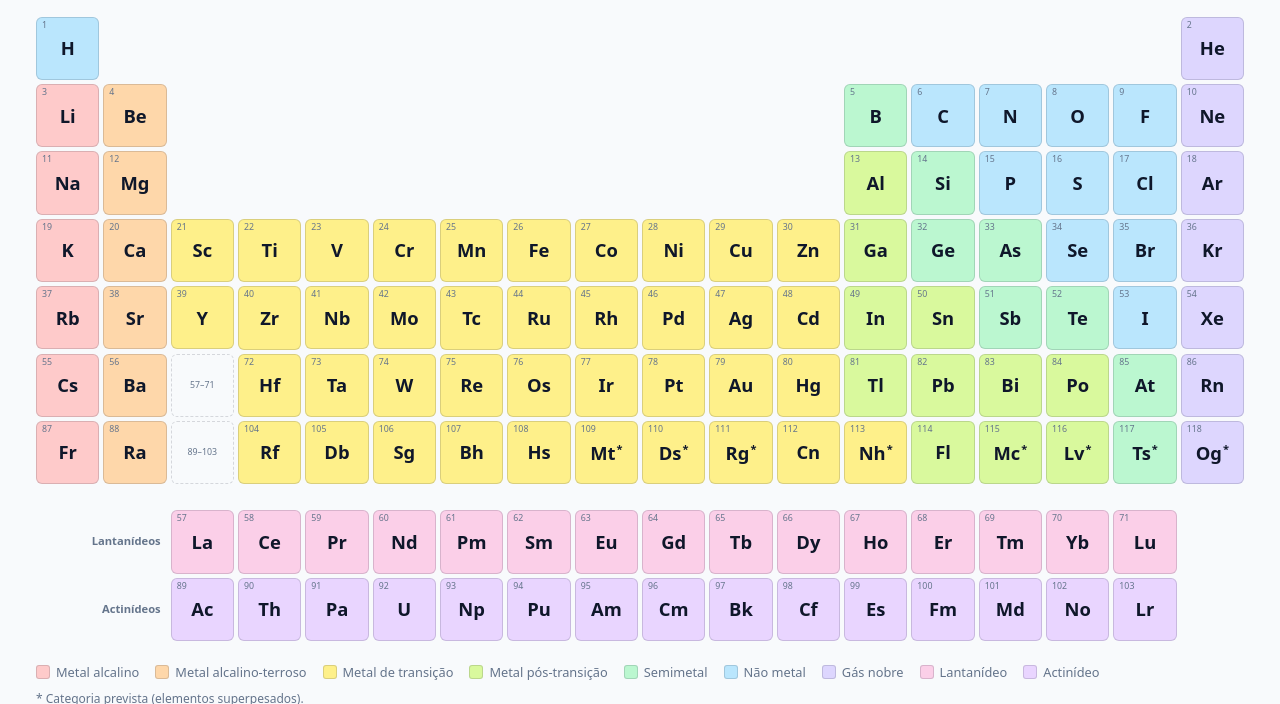
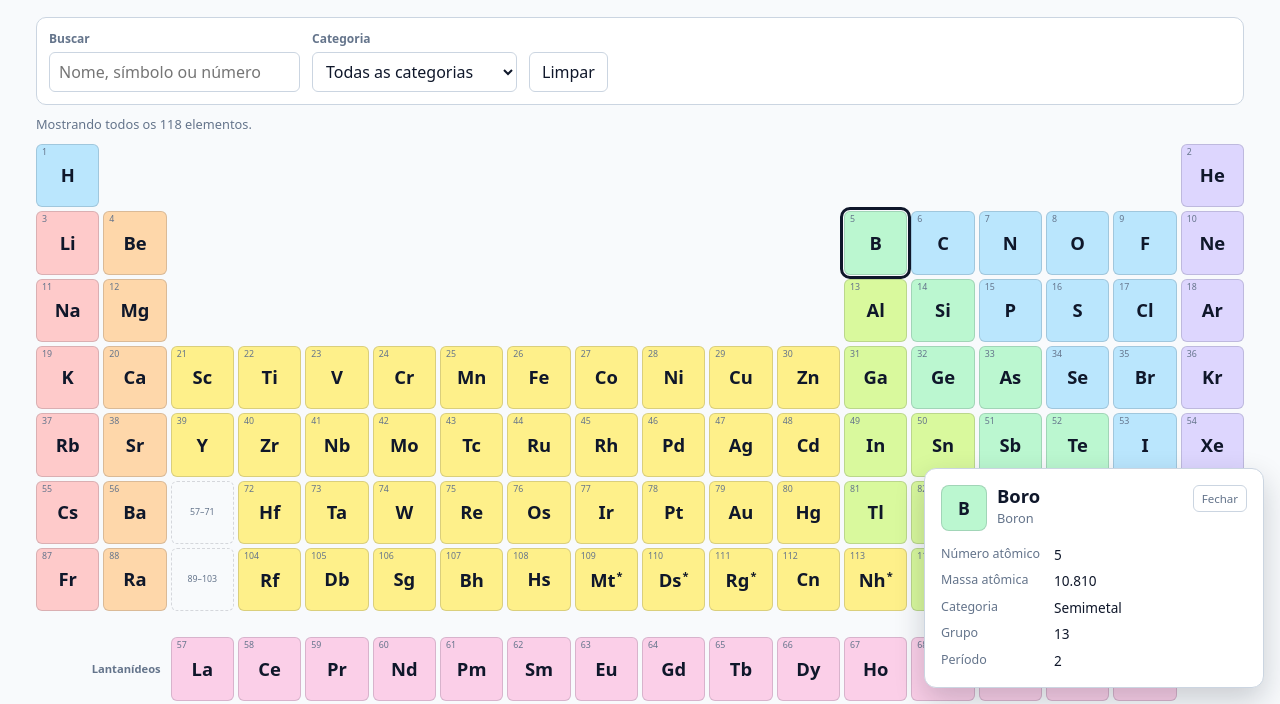
Before and after one commit to wenderson-hgs/projeto, a website built with Vite: page index.html in a window 1280 px wide. Both pictures are taken after a click on the button "5 B". Shown: the part 96-800 px from the top of the page. Built offline with nearby package versions, Linux system fonts and the light colour scheme.

Commit message:
feat: add element details, search and filters

```diff
--- a/src/main.ts
+++ b/src/main.ts
@@ -1,7 +1,18 @@
 import './styles/base.css';
 import './styles/table.css';
-import { elements } from './lib/elements';
+import './styles/controls.css';
+import './styles/details.css';
+import {
+  elements,
+  filterByCategory,
+  getElementByAtomicNumber,
+  searchElements,
+  type Element as ChemicalElement,
+} from './lib/elements';
+import { createDetailsPanel } from './ui/details-panel';
+import { enableGridKeyboardNavigation } from './ui/keyboard-navigation';
 import { createLegend, createPeriodicTable } from './ui/periodic-table';
+import { createSearchFilter, type CategoryFilter } from './ui/search-filter';
 
 const app = document.querySelector<HTMLDivElement>('#app');
 
@@ -37,11 +48,23 @@ const scrollHint = document.createElement('p');
 scrollHint.className = 'scroll-hint';
 scrollHint.textContent = 'Deslize para os lados para ver a tabela completa.';
 
+const table = createPeriodicTable(elements);
+
 const tableWrapper = document.createElement('div');
 tableWrapper.className = 'table-wrapper';
-tableWrapper.append(createPeriodicTable(elements));
+tableWrapper.append(table);
 
-section.append(sectionTitle, scrollHint, tableWrapper, createLegend());
+const status = document.createElement('p');
+status.className = 'filter-status';
+status.setAttribute('role', 'status');
+
+const filterBar = createSearchFilter(applyFilters);
+
+const detailsPanel = createDetailsPanel(closeDetails);
+
+let selectedAtomicNumber: number | null = null;
+
+section.append(sectionTitle, scrollHint, filterBar, status, tableWrapper, createLegend());
 main.append(section);
 
 const footer = document.createElement('footer');
@@ -55,7 +78,110 @@ footer.append(
   createLink('https://github.com/wenderson-hgs/projeto', 'Código no GitHub'),
 );
 
-app.append(header, main, footer);
+app.append(header, main, detailsPanel.element, footer);
+
+table.addEventListener('click', handleTableClick);
+enableGridKeyboardNavigation(table);
+document.addEventListener('keydown', handleGlobalKeydown);
+applyFilters('', 'all');
+
+function handleTableClick(event: MouseEvent): void {
+  if (!(event.target instanceof Element)) {
+    return;
+  }
+
+  const cell = event.target.closest<HTMLButtonElement>('.element-cell');
+
+  if (!cell) {
+    return;
+  }
+
+  const element = getElementByAtomicNumber(Number(cell.dataset.atomicNumber));
+
+  if (!element) {
+    return;
+  }
+
+  if (selectedAtomicNumber === element.atomicNumber) {
+    closeDetails();
+    return;
+  }
+
+  showDetails(element, cell);
+}
+
+function showDetails(element: ChemicalElement, cell: HTMLButtonElement): void {
+  if (selectedAtomicNumber !== null) {
+    const previousCell = findCell(selectedAtomicNumber);
+    previousCell?.classList.remove('is-selected');
+    previousCell?.setAttribute('aria-expanded', 'false');
+  }
+
+  selectedAtomicNumber = element.atomicNumber;
+  cell.classList.add('is-selected');
+  cell.setAttribute('aria-expanded', 'true');
+  detailsPanel.show(element);
+}
+
+function closeDetails(restoreFocus = true): void {
+  const cell = selectedAtomicNumber === null ? null : findCell(selectedAtomicNumber);
+
+  if (cell) {
+    cell.classList.remove('is-selected');
+    cell.setAttribute('aria-expanded', 'false');
+  }
+
+  selectedAtomicNumber = null;
+  detailsPanel.hide();
+
+  if (restoreFocus && cell && !cell.disabled) {
+    cell.focus();
+  }
+}
+
+function findCell(atomicNumber: number): HTMLButtonElement | null {
+  return table.querySelector<HTMLButtonElement>(
+    `.element-cell[data-atomic-number="${atomicNumber}"]`,
+  );
+}
+
+function handleGlobalKeydown(event: KeyboardEvent): void {
+  if (event.key !== 'Escape' || !detailsPanel.isOpen()) {
+    return;
+  }
+
+  event.preventDefault();
+  closeDetails();
+}
+
+function applyFilters(query: string, category: CategoryFilter): void {
+  const matches = filterByCategory(category, searchElements(query));
+  const matchedNumbers = new Set(matches.map((element) => element.atomicNumber));
+
+  for (const cell of table.querySelectorAll<HTMLButtonElement>('.element-cell')) {
+    const isMatch = matchedNumbers.has(Number(cell.dataset.atomicNumber));
+    cell.disabled = !isMatch;
+  }
+
+  if (selectedAtomicNumber !== null && !matchedNumbers.has(selectedAtomicNumber)) {
+    closeDetails(false);
+  }
+
+  status.textContent = buildStatusMessage(matches.length);
+}
+
+function buildStatusMessage(count: number): string {
+  if (count === elements.length) {
+    return `Mostrando todos os ${elements.length} elementos.`;
+  }
+
+  if (count === 0) {
+    return 'Nenhum elemento encontrado. Ajuste a busca ou a categoria.';
+  }
+
+  const noun = count === 1 ? 'elemento encontrado' : 'elementos encontrados';
+  return `${count} ${noun} de ${elements.length}.`;
+}
 
 function createLink(href: string, text: string): HTMLAnchorElement {
   const link = document.createElement('a');
--- /dev/null
+++ b/src/styles/controls.css
@@ -0,0 +1,76 @@
+.filter-bar {
+  display: flex;
+  flex-wrap: wrap;
+  align-items: flex-end;
+  gap: 12px;
+  margin-bottom: 10px;
+  padding: 12px;
+  background: #ffffff;
+  border: 1px solid var(--border);
+  border-radius: 10px;
+}
+
+.filter-field {
+  display: flex;
+  flex-direction: column;
+  gap: 4px;
+}
+
+.filter-field label {
+  color: var(--muted);
+  font-size: 0.75rem;
+  font-weight: 600;
+}
+
+.filter-field input,
+.filter-field select {
+  padding: 7px 9px;
+  border: 1px solid var(--border);
+  border-radius: 6px;
+  background: #ffffff;
+  color: var(--text);
+  font: inherit;
+}
+
+.filter-field input {
+  min-width: 240px;
+}
+
+.filter-field input:focus-visible,
+.filter-field select:focus-visible,
+.filter-clear:focus-visible {
+  outline: 3px solid var(--focus);
+  outline-offset: 1px;
+}
+
+.filter-clear {
+  padding: 7px 12px;
+  border: 1px solid var(--border);
+  border-radius: 6px;
+  background: #ffffff;
+  color: var(--text);
+  font: inherit;
+  cursor: pointer;
+}
+
+.filter-clear:hover {
+  background: #f1f5f9;
+}
+
+.filter-status {
+  margin: 0 0 10px;
+  color: var(--muted);
+  font-size: 0.8rem;
+}
+
+@media (max-width: 720px) {
+  .filter-field,
+  .filter-field input {
+    width: 100%;
+    min-width: 0;
+  }
+
+  .filter-clear {
+    width: 100%;
+  }
+}
--- /dev/null
+++ b/src/styles/details.css
@@ -0,0 +1,105 @@
+.details-panel {
+  position: fixed;
+  right: 16px;
+  bottom: 16px;
+  z-index: 20;
+  width: min(340px, calc(100vw - 32px));
+  max-height: min(60vh, 420px);
+  overflow: auto;
+  padding: 16px;
+  background: #ffffff;
+  border: 1px solid var(--border);
+  border-radius: 12px;
+  box-shadow: 0 12px 30px rgb(15 23 42 / 20%);
+}
+
+.details-panel[hidden] {
+  display: none;
+}
+
+.details-header {
+  display: flex;
+  align-items: flex-start;
+  gap: 10px;
+}
+
+.details-symbol {
+  display: inline-flex;
+  flex: 0 0 46px;
+  align-items: center;
+  justify-content: center;
+  width: 46px;
+  height: 46px;
+  border: 1px solid rgb(15 23 42 / 15%);
+  border-radius: 8px;
+  font-size: 1.1rem;
+  font-weight: 700;
+}
+
+.details-names {
+  flex: 1 1 auto;
+  min-width: 0;
+}
+
+.details-name {
+  margin: 0;
+  font-size: 1.15rem;
+  line-height: 1.2;
+}
+
+.details-name-en {
+  margin: 2px 0 0;
+  color: var(--muted);
+  font-size: 0.8rem;
+}
+
+.details-close {
+  flex: 0 0 auto;
+  padding: 4px 8px;
+  border: 1px solid var(--border);
+  border-radius: 6px;
+  background: #ffffff;
+  color: var(--muted);
+  font: inherit;
+  font-size: 0.72rem;
+  cursor: pointer;
+}
+
+.details-close:hover {
+  background: #f1f5f9;
+  color: var(--text);
+}
+
+.details-close:focus-visible {
+  outline: 3px solid var(--focus);
+  outline-offset: 1px;
+}
+
+.details-list {
+  display: grid;
+  grid-template-columns: auto 1fr;
+  gap: 6px 14px;
+  margin: 14px 0 0;
+}
+
+.details-list dt {
+  color: var(--muted);
+  font-size: 0.78rem;
+}
+
+.details-list dd {
+  margin: 0;
+  font-size: 0.85rem;
+}
+
+@media (max-width: 720px) {
+  .details-panel {
+    right: 0;
+    bottom: 0;
+    left: 0;
+    width: auto;
+    max-height: 55vh;
+    border-bottom: 0;
+    border-radius: 14px 14px 0 0;
+  }
+}
--- a/src/styles/table.css
+++ b/src/styles/table.css
@@ -36,11 +36,23 @@
     filter 120ms ease;
 }
 
-.element-cell:hover {
+.element-cell:not(:disabled):hover {
   z-index: 1;
   filter: brightness(0.96);
   transform: translateY(-2px);
   box-shadow: 0 4px 10px rgb(15 23 42 / 18%);
+}
+
+.element-cell:disabled {
+  cursor: default;
+  filter: grayscale(0.6);
+  opacity: 0.3;
+}
+
+.element-cell.is-selected {
+  z-index: 2;
+  outline: 3px solid var(--text);
+  outline-offset: 1px;
 }
 
 .element-cell:focus-visible {
--- /dev/null
+++ b/src/ui/details-panel.ts
@@ -0,0 +1,98 @@
+import { CATEGORY_LABELS, formatAtomicMass, type Element } from '../lib/elements';
+
+export interface DetailsPanel {
+  element: HTMLElement;
+  show(element: Element): void;
+  hide(): void;
+  isOpen(): boolean;
+}
+
+export function createDetailsPanel(onClose: () => void): DetailsPanel {
+  const panel = document.createElement('aside');
+  panel.id = 'element-details';
+  panel.className = 'details-panel';
+  panel.hidden = true;
+  panel.setAttribute('aria-live', 'polite');
+  panel.setAttribute('aria-label', 'Detalhes do elemento');
+
+  const closeButton = document.createElement('button');
+  closeButton.type = 'button';
+  closeButton.className = 'details-close';
+  closeButton.textContent = 'Fechar';
+  closeButton.addEventListener('click', onClose);
+
+  const symbol = document.createElement('span');
+  symbol.className = 'details-symbol';
+
+  const names = document.createElement('div');
+  names.className = 'details-names';
+
+  const namePt = document.createElement('h2');
+  namePt.className = 'details-name';
+
+  const nameEn = document.createElement('p');
+  nameEn.className = 'details-name-en';
+
+  names.append(namePt, nameEn);
+
+  const header = document.createElement('div');
+  header.className = 'details-header';
+  header.append(symbol, names, closeButton);
+
+  const list = document.createElement('dl');
+  list.className = 'details-list';
+
+  const rows = {
+    atomicNumber: createRow('Número atômico'),
+    atomicMass: createRow('Massa atômica'),
+    category: createRow('Categoria'),
+    group: createRow('Grupo'),
+    period: createRow('Período'),
+  };
+
+  for (const row of Object.values(rows)) {
+    list.append(row.term, row.description);
+  }
+
+  panel.append(header, list);
+
+  function show(element: Element): void {
+    symbol.textContent = element.symbol;
+    symbol.className = `details-symbol category-${element.category}`;
+    namePt.textContent = element.namePt;
+    nameEn.textContent = element.nameEn;
+
+    rows.atomicNumber.description.textContent = String(element.atomicNumber);
+    rows.atomicMass.description.textContent =
+      formatAtomicMass(element) +
+      (element.atomicMassIsApproximate ? ' (isótopo mais estável)' : '');
+    rows.category.description.textContent =
+      CATEGORY_LABELS[element.category] + (element.categoryIsPredicted ? ' (prevista)' : '');
+    rows.group.description.textContent =
+      element.category === 'lanthanide' || element.category === 'actinide'
+        ? '—'
+        : String(element.group);
+    rows.period.description.textContent = String(element.period);
+
+    panel.hidden = false;
+  }
+
+  function hide(): void {
+    panel.hidden = true;
+  }
+
+  function isOpen(): boolean {
+    return !panel.hidden;
+  }
+
+  return { element: panel, show, hide, isOpen };
+}
+
+function createRow(label: string): { term: HTMLElement; description: HTMLElement } {
+  const term = document.createElement('dt');
+  term.textContent = label;
+
+  const description = document.createElement('dd');
+
+  return { term, description };
+}
--- /dev/null
+++ b/src/ui/keyboard-navigation.ts
@@ -0,0 +1,60 @@
+export function enableGridKeyboardNavigation(table: HTMLElement): void {
+  const cells = Array.from(table.querySelectorAll<HTMLButtonElement>('.element-cell'));
+  const byPosition = new Map<string, HTMLButtonElement>();
+
+  for (const cell of cells) {
+    const x = cell.style.getPropertyValue('--x');
+    const y = cell.style.getPropertyValue('--y');
+    byPosition.set(`${x},${y}`, cell);
+  }
+
+  table.addEventListener('keydown', (event) => {
+    if (!(event.target instanceof HTMLElement)) {
+      return;
+    }
+
+    const cell = event.target.closest<HTMLButtonElement>('.element-cell');
+    if (!cell) {
+      return;
+    }
+
+    const x = Number(cell.style.getPropertyValue('--x'));
+    const y = Number(cell.style.getPropertyValue('--y'));
+
+    let dx = 0;
+    let dy = 0;
+
+    switch (event.key) {
+      case 'ArrowLeft':
+        dx = -1;
+        break;
+      case 'ArrowRight':
+        dx = 1;
+        break;
+      case 'ArrowUp':
+        dy = -1;
+        break;
+      case 'ArrowDown':
+        dy = 1;
+        break;
+      default:
+        return;
+    }
+
+    event.preventDefault();
+
+    let nextX = x + dx;
+    let nextY = y + dy;
+
+    while (nextX >= 1 && nextX <= 18 && nextY >= 1 && nextY <= 10) {
+      const next = byPosition.get(`${nextX},${nextY}`);
+      if (next && !next.disabled) {
+        next.focus();
+        return;
+      }
+
+      nextX += dx;
+      nextY += dy;
+    }
+  });
+}
--- a/src/ui/periodic-table.ts
+++ b/src/ui/periodic-table.ts
@@ -50,6 +50,8 @@ function createElementCell(element: Element): HTMLButtonElement {
   button.dataset.predicted = String(element.categoryIsPredicted);
   button.style.setProperty('--x', String(element.xpos));
   button.style.setProperty('--y', String(element.ypos));
+  button.setAttribute('aria-controls', 'element-details');
+  button.setAttribute('aria-expanded', 'false');
 
   const categoryLabel = CATEGORY_LABELS[element.category];
   const predictedNote = element.categoryIsPredicted ? ' (categoria prevista)' : '';
--- /dev/null
+++ b/src/ui/search-filter.ts
@@ -0,0 +1,70 @@
+import { CATEGORY_LABELS, CATEGORY_ORDER, type ElementCategory } from '../lib/elements';
+
+export type CategoryFilter = ElementCategory | 'all';
+
+export function createSearchFilter(
+  onChange: (query: string, category: CategoryFilter) => void,
+): HTMLElement {
+  const container = document.createElement('div');
+  container.className = 'filter-bar';
+  container.setAttribute('role', 'search');
+
+  const queryField = document.createElement('div');
+  queryField.className = 'filter-field';
+
+  const queryLabel = document.createElement('label');
+  queryLabel.htmlFor = 'element-search';
+  queryLabel.textContent = 'Buscar';
+
+  const input = document.createElement('input');
+  input.id = 'element-search';
+  input.type = 'search';
+  input.placeholder = 'Nome, símbolo ou número';
+  input.autocomplete = 'off';
+  input.spellcheck = false;
+
+  queryField.append(queryLabel, input);
+
+  const categoryField = document.createElement('div');
+  categoryField.className = 'filter-field';
+
+  const categoryLabel = document.createElement('label');
+  categoryLabel.htmlFor = 'category-filter';
+  categoryLabel.textContent = 'Categoria';
+
+  const select = document.createElement('select');
+  select.id = 'category-filter';
+
+  const allOption = document.createElement('option');
+  allOption.value = 'all';
+  allOption.textContent = 'Todas as categorias';
+  select.append(allOption);
+
+  for (const category of CATEGORY_ORDER) {
+    const option = document.createElement('option');
+    option.value = category;
+    option.textContent = CATEGORY_LABELS[category];
+    select.append(option);
+  }
+
+  categoryField.append(categoryLabel, select);
+
+  const clearButton = document.createElement('button');
+  clearButton.type = 'button';
+  clearButton.className = 'filter-clear';
+  clearButton.textContent = 'Limpar';
+
+  const emit = (): void => onChange(input.value, select.value as CategoryFilter);
+
+  input.addEventListener('input', emit);
+  select.addEventListener('change', emit);
+  clearButton.addEventListener('click', () => {
+    input.value = '';
+    select.value = 'all';
+    emit();
+    input.focus();
+  });
+
+  container.append(queryField, categoryField, clearButton);
+  return container;
+}
```
Also changed, not shown: tests/elements.test.ts (+32 -0 lines).
